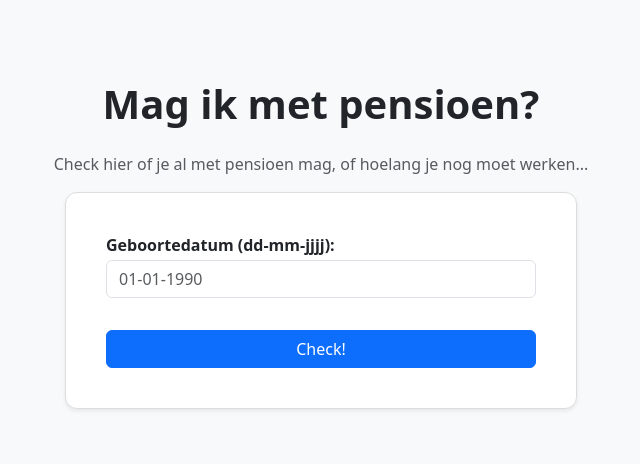
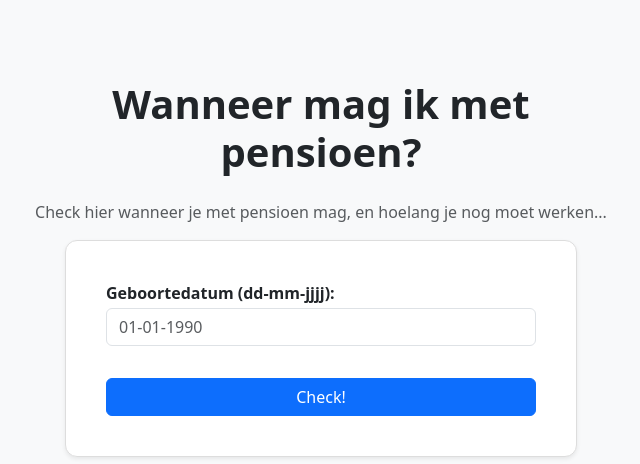
Before and after one commit to watista/magikmetpensioen, a Django app: page / in a window 1280 px wide. Shown: the top 464 px of the page, without its empty margins (319-959 px from the left). Run offline with Django 4.2, Linux system fonts and the light colour scheme; some libraries are stand-ins or nearby versions.

Commit message:
rename to wanneermagik...

```diff
--- a/retirement_app/templates/index.html
+++ b/retirement_app/templates/index.html
@@ -3,10 +3,10 @@
 <html lang="nl">
 
 <head>
-    <title>{% if result.left and not can_retire %}Nee, nog niet :({% elif result.left and can_retire %}Ja, je mag met pensioen :){% else %}Mag ik met pensioen?{% endif %}</title>
+    <title>{% if result.left and not can_retire %}Nee, nog niet :({% elif result.left and can_retire %}Ja, je mag met pensioen :){% else %}Wanneer mag ik met pensioen?{% endif %}</title>
     <meta charset="utf-8">
-    <meta name="title" content="{% if result.left and not can_retire %}Nee, nog niet :({% elif result.left and can_retire %}Ja, je mag met pensioen :){% else %}Mag ik met pensioen?{% endif %}">
-    <meta name="description" content="Ontdek je AOW-leeftijd en zie precies hoeveel werkdagen, weken en uren je nog moet werken tot je pensioen.">
+    <meta name="title" content="{% if result.left and not can_retire %}Nee, nog niet :({% elif result.left and can_retire %}Ja, je mag met pensioen :){% else %}Wanneer mag ik met pensioen?{% endif %}">
+    <meta name="description" content="Wil je weten wanneer je met pensioen mag? Ontdek je AOW-leeftijd en zie precies hoeveel werkdagen, weken en uren je nog moet werken tot je pensioen.">
     <meta name="robots" content="INDEX,FOLLOW">
     <meta name="viewport" content="width=device-width, initial-scale=1, maximum-scale=5.0, user-scalable=yes">
     <link rel="icon" type="image/x-icon" href="{% static 'img/favicon.png' %}">
@@ -31,10 +31,10 @@
     <div id="particles-js"></div>
     <div style="margin: 0 0.75rem">
         <div class="container py-5 {% if result.left and not can_retire %}border animate-answer border-4 border-danger bg-danger-subtle rounded p-3{% elif result.left and can_retire %}border animate-answer border-4 border-success bg-success-subtle rounded p-3{% else %}{% endif %}" data-aos="fade-up">
-            <h1 class="mb-4 text-center fw-bold">Mag ik met pensioen?</h1>
+            <h1 class="mb-4 text-center fw-bold">Wanneer mag ik met pensioen?</h1>
             {% if not result %}
             <p class="text-muted text-center">
-                Check hier of je al met pensioen mag, of hoelang je nog moet werken...
+                Check hier wanneer je met pensioen mag, en hoelang je nog moet werken...
             </p>
             <div class="card shadow-sm mx-auto" style="max-width:32rem;">
                 <div class="card-body">
--- a/retirement_app/templates/over.html
+++ b/retirement_app/templates/over.html
@@ -3,10 +3,10 @@
 <html lang="nl">
 
 <head>
-    <title>Mag ik met pensioen?</title>
+    <title>Wanneer mag ik met pensioen?</title>
     <meta charset="utf-8">
-    <meta name="title" content="Mag ik met pensioen?">
-    <meta name="description" content="Ontdek je AOW-leeftijd en zie precies hoeveel werkdagen, weken en uren je nog moet werken tot je pensioen.">
+    <meta name="title" content="Wanneer mag ik met pensioen?">
+    <meta name="description" content="Wil je weten wanneer je met pensioen mag? Ontdek je AOW-leeftijd en zie precies hoeveel werkdagen, weken en uren je nog moet werken tot je pensioen.">
     <meta name="robots" content="INDEX,FOLLOW">
     <meta name="viewport" content="width=device-width, initial-scale=1, maximum-scale=5.0, user-scalable=yes">
     <link rel="icon" type="image/x-icon" href="{% static 'img/favicon.png' %}">
```
